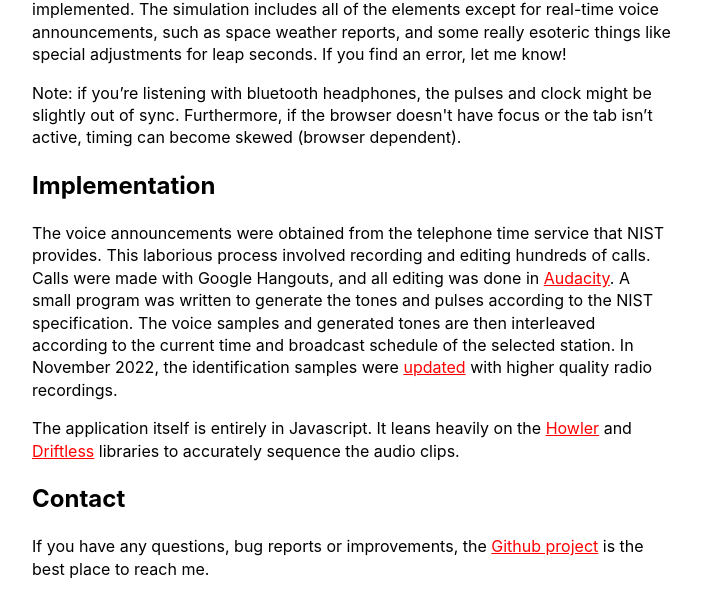
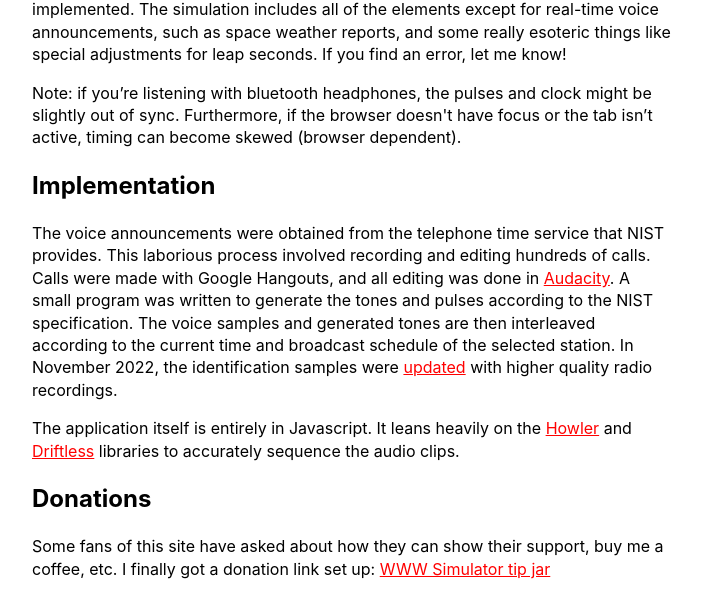
Before and after one commit to kalafut/wwv, a website built with webpack: page src/index.html in a window 1280 px wide. Shown: the part 1531-2128 px from the top of the page, without its empty margins (288-989 px from the left). Built offline with nearby package versions, Linux system fonts and the light colour scheme; files whose address does not match are found by name; what driftless would draw is missing.

Commit message:
Add donation link

```diff
--- a/src/index.html
+++ b/src/index.html
@@ -152,6 +152,11 @@
 
           <p>The application itself is entirely in Javascript. It leans heavily on the <a href="https://howlerjs.com/">Howler</a> and <a href="https://github.com/dbkaplun/driftless">Driftless</a> libraries to accurately sequence the audio clips.</p>
 
+          <h2 id="contact">Donations</h2>
+          <p>
+            Some fans of this site have asked about how they can show their support, buy me a coffee, etc. I finally got a donation link set up: <a href="https://donate.stripe.com/7sI6p24tu8zxfKw7ss">WWW Simulator tip jar</a>
+          </p>
+
           <h2 id="contact">Contact</h2>
 
           <p>If you have any questions, bug reports or improvements, the <a href="https://github.com/kalafut/wwv">Github project</a> is the best place to reach me.</p>
```
Also changed, not shown: dist/index.html, 1 other file.
